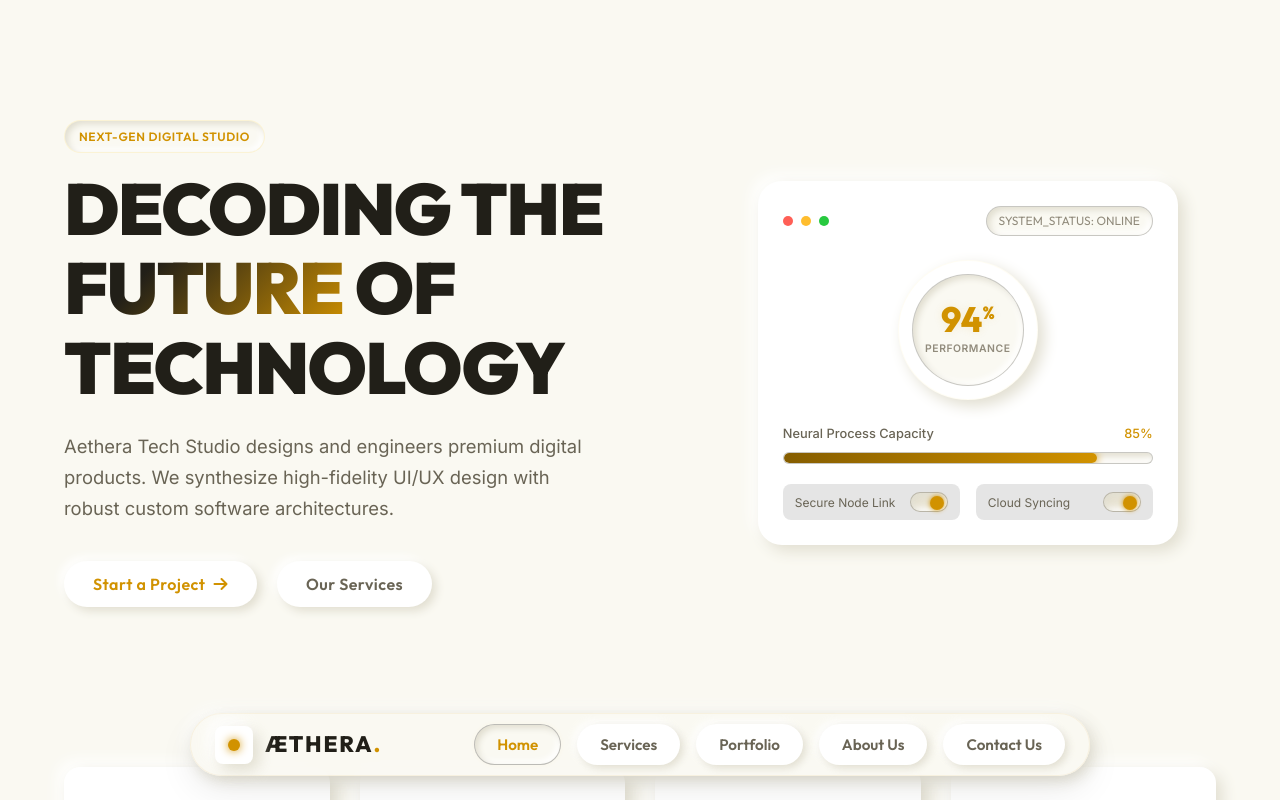
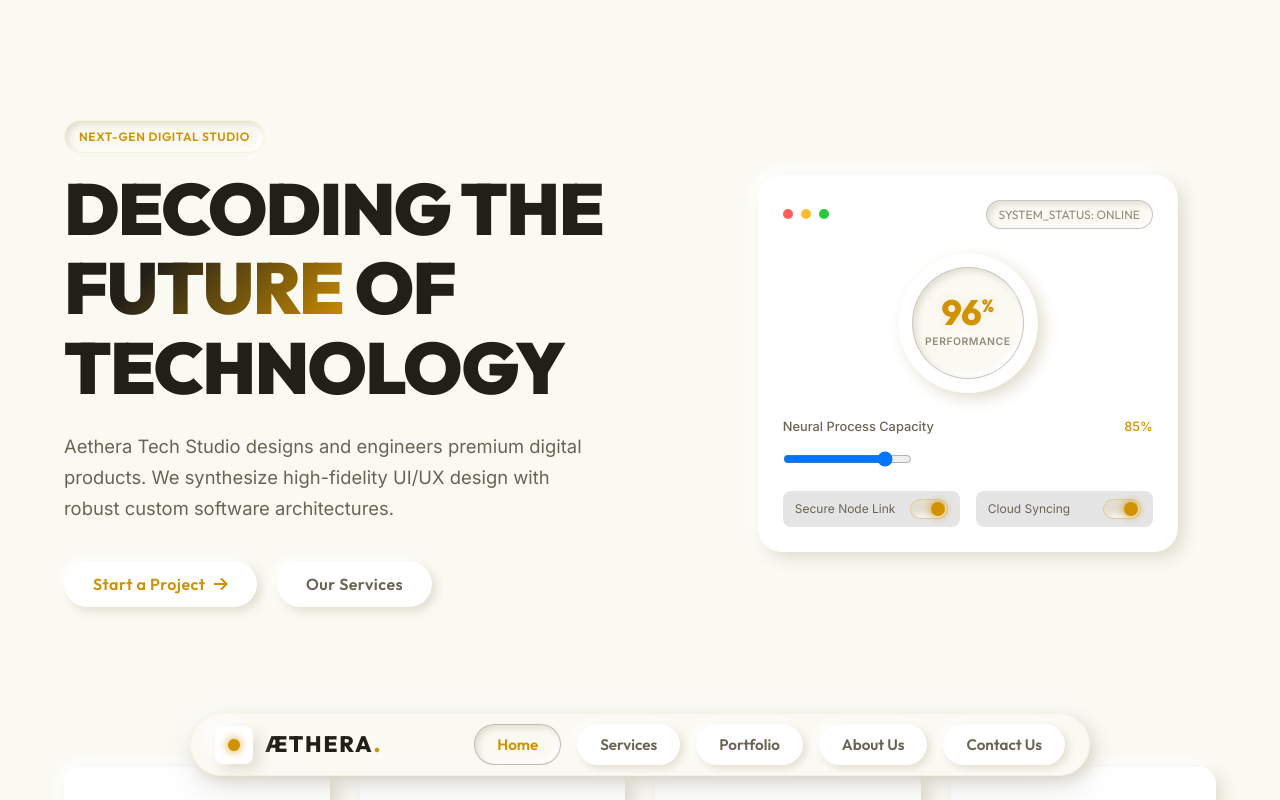
Before and after one commit to abday-wong/ALPHECCI, a React (Vite) app: page / in a window 1280 px wide. Shown: the top 800 px of the page. Built offline with nearby package versions, Linux system fonts and the light colour scheme.

Commit message:
feat: make dashboard switches and slider interactive and link to dynamic performance score

```diff
--- a/src/pages/Home.jsx
+++ b/src/pages/Home.jsx
@@ -1,4 +1,4 @@
-import React from 'react';
+import React, { useState } from 'react';
 
 export default function Home({ setActivePage }) {
   const stats = [
@@ -25,6 +25,29 @@ export default function Home({ setActivePage }) {
       desc: 'Integrating cognitive features and data workflows using modern AI APIs and customized models.'
     }
   ];
+
+  // Interactive Dashboard States
+  const [capacity, setCapacity] = useState(85);
+  const [secureNode, setSecureNode] = useState(true);
+  const [cloudSync, setCloudSync] = useState(true);
+
+  // Dynamic Performance Score Calculation
+  const calculatePerformance = () => {
+    let score = 0;
+    if (secureNode) score += 45;
+    if (cloudSync) score += 25;
+
+    // Capacity input contributes up to 30%. Optimum is 80-90%.
+    // If it reaches 100%, it overheats and reduces efficiency slightly.
+    let capacityScore = (capacity / 100) * 30;
+    if (capacity > 90) {
+      capacityScore -= (capacity - 90) * 0.6; // penalty for overhead overload
+    }
+    score += Math.max(0, Math.round(capacityScore));
+    return Math.min(100, score);
+  };
+
+  const performanceScore = calculatePerformance();
 
   return (
     <div className="home-page animate-fade-in">
@@ -72,7 +95,7 @@ export default function Home({ setActivePage }) {
                   <div className="outer-ring neo-raised">
                     <div className="inner-ring neo-sunken">
                       <div className="glowing-value">
-                        <span className="number">94</span>
+                        <span className="number">{performanceScore}</span>
                         <span className="percent">%</span>
                       </div>
                       <span className="label">PERFORMANCE</span>
@@ -85,23 +108,39 @@ export default function Home({ setActivePage }) {
                   <div className="slider-row">
                     <div className="slider-label">
                       <span>Neural Process Capacity</span>
-                      <span className="text-gold">85%</span>
+                      <span className="text-gold">{capacity}%</span>
                     </div>
-                    <div className="neo-sunken slider-track">
-                      <div className="slider-bar" style={{ width: '85%' }}></div>
+                    <div className="range-container" style={{ paddingTop: '0px' }}>
+                      <input
+                        type="range"
+                        min="10"
+                        max="100"
+                        value={capacity}
+                        onChange={(e) => setCapacity(Number(e.target.value))}
+                        className="neo-range-slider"
+                        style={{ height: '8px' }}
+                      />
                     </div>
                   </div>
 
                   <div className="toggle-row">
-                    <div className="toggle-item">
+                    <div
+                      className="toggle-item"
+                      onClick={() => setSecureNode(!secureNode)}
+                      style={{ cursor: 'pointer' }}
+                    >
                       <span className="toggle-label">Secure Node Link</span>
-                      <div className="toggle-switch active neo-sunken">
+                      <div className={`toggle-switch neo-sunken ${secureNode ? 'active' : ''}`}>
                         <span className="toggle-knob neo-raised"></span>
                       </div>
                     </div>
-                    <div className="toggle-item">
+                    <div
+                      className="toggle-item"
+                      onClick={() => setCloudSync(!cloudSync)}
+                      style={{ cursor: 'pointer' }}
+                    >
                       <span className="toggle-label">Cloud Syncing</span>
-                      <div className="toggle-switch active neo-sunken">
+                      <div className={`toggle-switch neo-sunken ${cloudSync ? 'active' : ''}`}>
                         <span className="toggle-knob neo-raised"></span>
                       </div>
                     </div>
@@ -373,19 +412,36 @@ export default function Home({ setActivePage }) {
           cursor: pointer;
         }
 
+        .toggle-switch {
+          width: 38px;
+          height: 20px;
+          border-radius: var(--border-radius-full);
+          position: relative;
+          cursor: pointer;
+          background: var(--bg-main);
+          border: 1px solid rgba(0, 0, 0, 0.15);
+        }
+
         .toggle-switch.active {
-          background: rgba(255, 204, 51, 0.1);
+          background: rgba(209, 146, 0, 0.1);
+          border-color: rgba(209, 146, 0, 0.25);
         }
 
         .toggle-knob {
           width: 14px;
           height: 14px;
           border-radius: 50%;
+          background: var(--text-muted);
+          position: absolute;
+          top: 2px;
+          left: 2px;
+          transition: var(--transition-bounce);
+        }
+
+        .toggle-switch.active .toggle-knob {
+          left: 20px;
           background: var(--gold-primary);
-          box-shadow: 0 0 5px var(--gold-primary);
-          position: absolute;
-          top: 3px;
-          right: 3px;
+          box-shadow: 0 0 8px var(--gold-primary);
         }
 
         /* Stats Grid */
```
